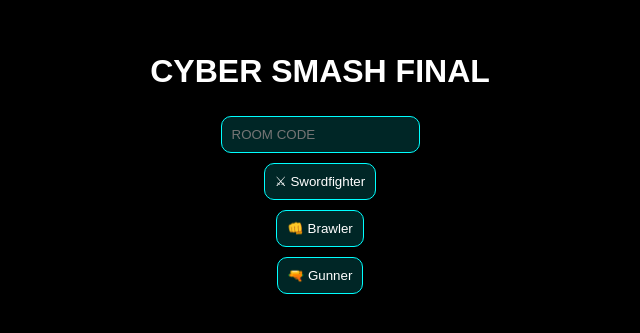
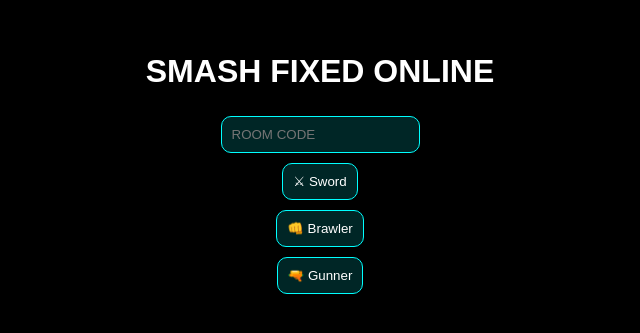
Before and after one commit to abdelrahman12062016-sys/SUPERSMASHFAN, a plain HTML site: page index.html in a window 1280 px wide. Shown: the part 235-568 px from the top of the page, without its empty margins (320-960 px from the left). Drawn offline with Linux system fonts and the light colour scheme.

Commit message:
Update title and headings in index.html

```diff
--- a/index.html
+++ b/index.html
@@ -3,7 +3,7 @@
 <head>
 <meta charset="UTF-8">
 <meta name="viewport" content="width=device-width, initial-scale=1.0">
-<title>Cyber Smash Final</title>
+<title>Cyber Smash FIXED</title>
 
 <script src="https://www.gstatic.com/firebasejs/10.7.1/firebase-app-compat.js"></script>
 <script src="https://www.gstatic.com/firebasejs/10.7.1/firebase-database-compat.js"></script>
@@ -14,11 +14,11 @@
 <body>
 
 <div id="menu">
-  <h1>CYBER SMASH FINAL</h1>
+  <h1>SMASH FIXED ONLINE</h1>
 
   <input id="room" placeholder="ROOM CODE">
 
-  <button onclick="start('sword')">⚔ Swordfighter</button>
+  <button onclick="start('sword')">⚔ Sword</button>
   <button onclick="start('brawler')">👊 Brawler</button>
   <button onclick="start('gunner')">🔫 Gunner</button>
 </div>
```
